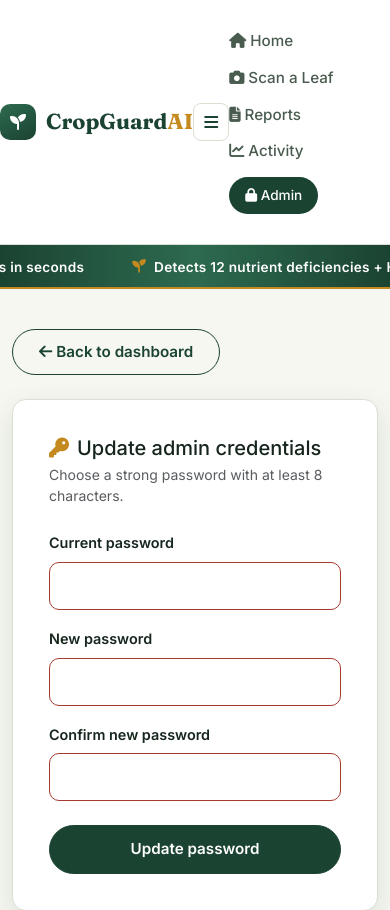
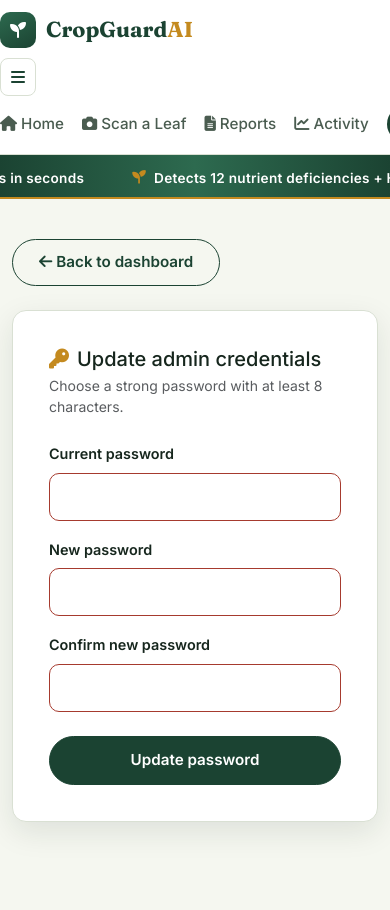
Before and after one commit to priyankaananthan/micro-project-cropguard, a Flask app: page /admin/password in a window 390 px wide, after a click that opens the changed part. Shown: the top 910 px of the page. Run offline with Flask 3, Linux system fonts and the light colour scheme; the visitor is signed in with stand-in values (Sample User, id 1); some libraries are stand-ins or nearby versions.

Commit message:
Add files via upload

```diff
--- a/static/css/style.css
+++ b/static/css/style.css
@@ -52,6 +52,12 @@ a:hover{ color: var(--forest); }
 /* ==========================================================================
    UI/UX polish layer (buttons, upload preview, toasts, overlays, a11y)
    ========================================================================== */
+
+.cg-visually-hidden{
+  position:absolute !important; width:1px !important; height:1px !important; padding:0 !important;
+  margin:-1px !important; overflow:hidden !important; clip:rect(0,0,0,0) !important;
+  white-space:nowrap !important; border:0 !important;
+}
 
 /* ---------- Button interaction states ---------- */
 .btn-cg-primary, .btn-cg-outline{
@@ -225,7 +231,14 @@ a:focus-visible, input:focus-visible, select:focus-visible, textarea:focus-visib
 .cg-nav-toggle{ background:none; border:1px solid var(--line); border-radius:8px; padding:6px 10px; color:var(--forest); }
 
 @media (max-width: 991px){
-  .cg-nav-links{ flex-direction:column; align-items:flex-start; gap:14px; padding:16px 0; }
+  .cg-nav-inner{ flex-direction:column; align-items:flex-start; gap:10px; padding:12px 0; }
+  .cg-nav-links{
+    flex-direction:row; align-items:center; gap:18px; width:100%;
+    overflow-x:auto; overflow-y:hidden; flex-wrap:nowrap; -webkit-overflow-scrolling:touch;
+    scrollbar-width:none;
+  }
+  .cg-nav-links::-webkit-scrollbar{ display:none; }
+  .cg-nav-links a{ white-space:nowrap; flex-shrink:0; }
 }
 
 /* ---------- Hero ---------- */
```
